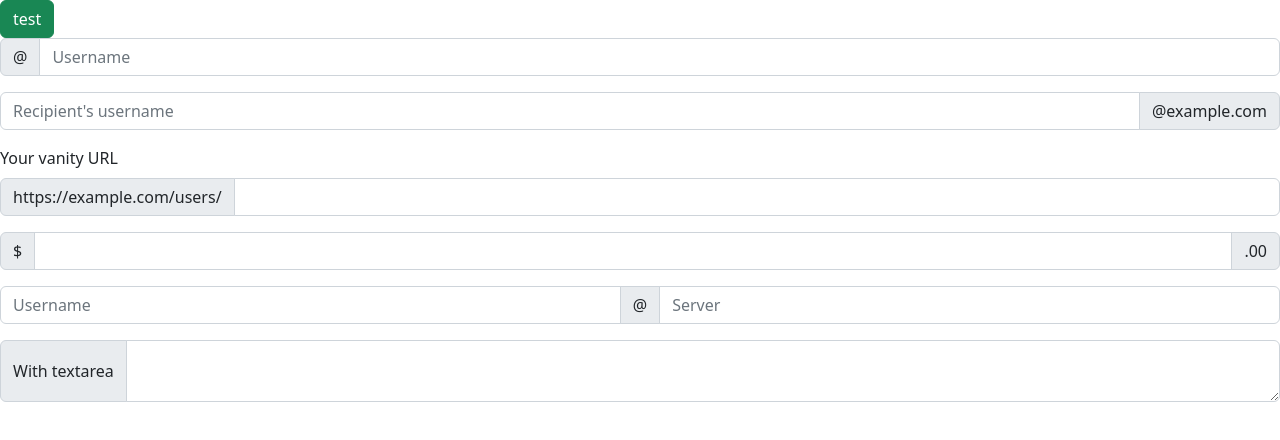
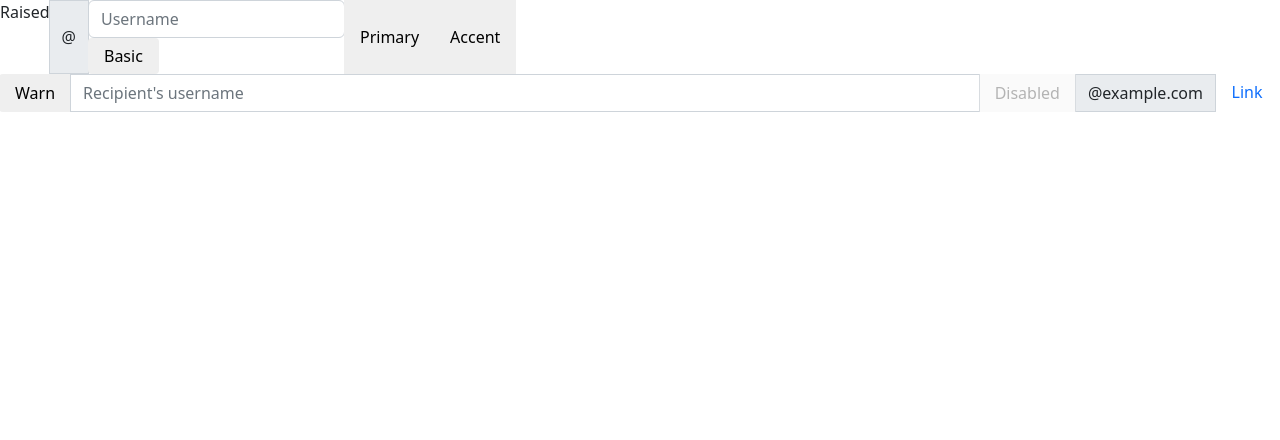
Before and after one commit to cricripaz/angular-train-2022, an Angular app: page / in a window 1280 px wide. Shown: the top 440 px of the page. Built offline with nearby package versions, Linux system fonts and the light colour scheme.

Commit message:
[29-08-2022 task 2] angular materiaÃl

```diff
--- a/package.json
+++ b/package.json
@@ -22,7 +22,9 @@
     "tslib": "^2.3.0",
     "zone.js": "~0.11.4",
     "bootstrap": "^5.2.0",
-    "popper.js": "^1.16.1"
+    "popper.js": "^1.16.1",
+    "@angular/material": "^14.2.0",
+    "@angular/cdk": "^14.2.0"
   },
   "devDependencies": {
     "@angular-devkit/build-angular": "^14.1.1",
--- a/src/app/app.component.html
+++ b/src/app/app.component.html
@@ -1,33 +1,13 @@
-<button class="btn btn-success">test</button>
-<div class="input-group mb-3">
-    <span class="input-group-text" id="basic-addon1">@</span>
-    <input type="text" class="form-control" placeholder="Username" aria-label="Username" aria-describedby="basic-addon1">
-</div>
+<section>
+    <div class="input-group mb-3">	  <div class="example-label">Raised</div>
+        <span class="input-group-text" id="basic-addon1">@</span>	  <div class="example-button-row">
+            <input type="text" class="form-control" placeholder="Username" aria-label="Username" aria-describedby="basic-addon1">	    <button mat-raised-button>Basic</button>
+        </div>	    <button mat-raised-button color="primary">Primary</button>
 
-<div class="input-group mb-3">
-    <input type="text" class="form-control" placeholder="Recipient's username" aria-label="Recipient's username" aria-describedby="basic-addon2">
-    <span class="input-group-text" id="basic-addon2">@example.com</span>
-</div>
+        <button mat-raised-button color="accent">Accent</button>
+        <div class="input-group mb-3">	    <button mat-raised-button color="warn">Warn</button>
+            <input type="text" class="form-control" placeholder="Recipient's username" aria-label="Recipient's username" aria-describedby="basic-addon2">	    <button mat-raised-button disabled>Disabled</button>
+            <span class="input-group-text" id="basic-addon2">@example.com</span>	    <a mat-raised-button href="https://www.google.com/" target="_blank">Link</a>
+        </div>	  </div>
 
-<label for="basic-url" class="form-label">Your vanity URL</label>
-<div class="input-group mb-3">
-    <span class="input-group-text" id="basic-addon3">https://example.com/users/</span>
-    <input type="text" class="form-control" id="basic-url" aria-describedby="basic-addon3">
-</div>
-
-<div class="input-group mb-3">
-    <span class="input-group-text">$</span>
-    <input type="text" class="form-control" aria-label="Amount (to the nearest dollar)">
-    <span class="input-group-text">.00</span>
-</div>
-
-<div class="input-group mb-3">
-    <input type="text" class="form-control" placeholder="Username" aria-label="Username">
-    <span class="input-group-text">@</span>
-    <input type="text" class="form-control" placeholder="Server" aria-label="Server">
-</div>
-
-<div class="input-group">
-    <span class="input-group-text">With textarea</span>
-    <textarea class="form-control" aria-label="With textarea"></textarea>
-</div>
+</section>
--- a/src/app/app.module.ts
+++ b/src/app/app.module.ts
@@ -3,6 +3,8 @@ import { BrowserModule } from '@angular/platform-browser';
 
 import { AppRoutingModule } from './app-routing.module';
 import { AppComponent } from './app.component';
+import {BrowserAnimationsModule} from "@angular/platform-browser/animations";
+import {MatButtonModule} from "@angular/material/button";
 
 @NgModule({
   declarations: [
@@ -10,7 +12,9 @@ import { AppComponent } from './app.component';
   ],
   imports: [
     BrowserModule,
-    AppRoutingModule
+    AppRoutingModule,
+    BrowserAnimationsModule,
+    MatButtonModule
   ],
   providers: [],
   bootstrap: [AppComponent]
--- a/src/index.html
+++ b/src/index.html
@@ -19,8 +19,11 @@
 
 
 
-</head>
-<body>
-<app-root></app-root>
+  <link rel="preconnect" href="https://fonts.gstatic.com">
+  <link href="https://fonts.googleapis.com/css2?family=Roboto:wght@300;400;500&display=swap" rel="stylesheet">
+  <link href="https://fonts.googleapis.com/icon?family=Material+Icons" rel="stylesheet">
+	</head>
+<body class="mat-typography">
+	<app-root></app-root>
 </body>
-</html>
+	</html>
--- a/src/styles.scss
+++ b/src/styles.scss
@@ -1 +1,3 @@
 /* You can add global styles to this file, and also import other style files */
+html, body { height: 100%; }
+body { margin: 0; font-family: Roboto, "Helvetica Neue", sans-serif; }
```
